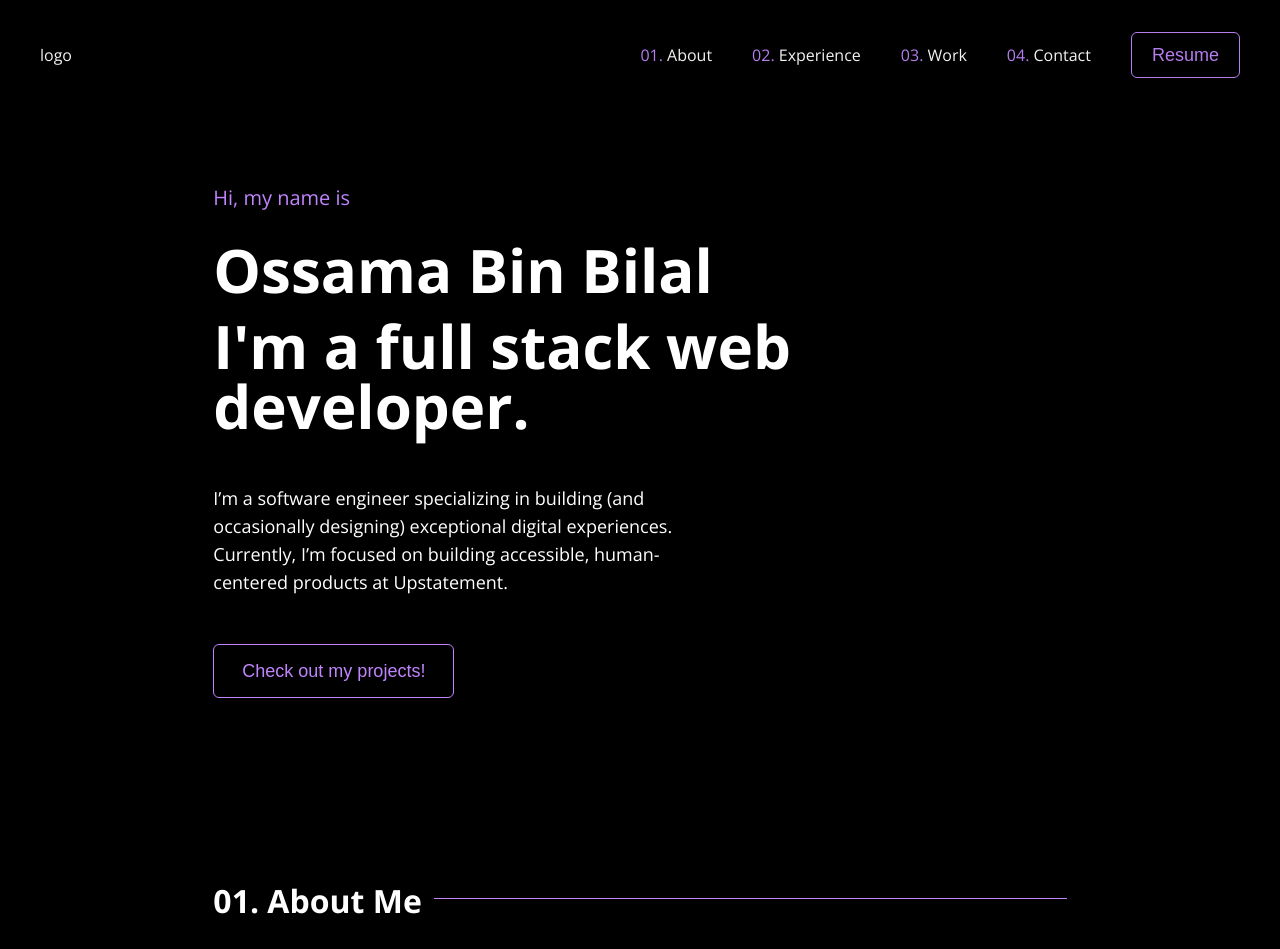
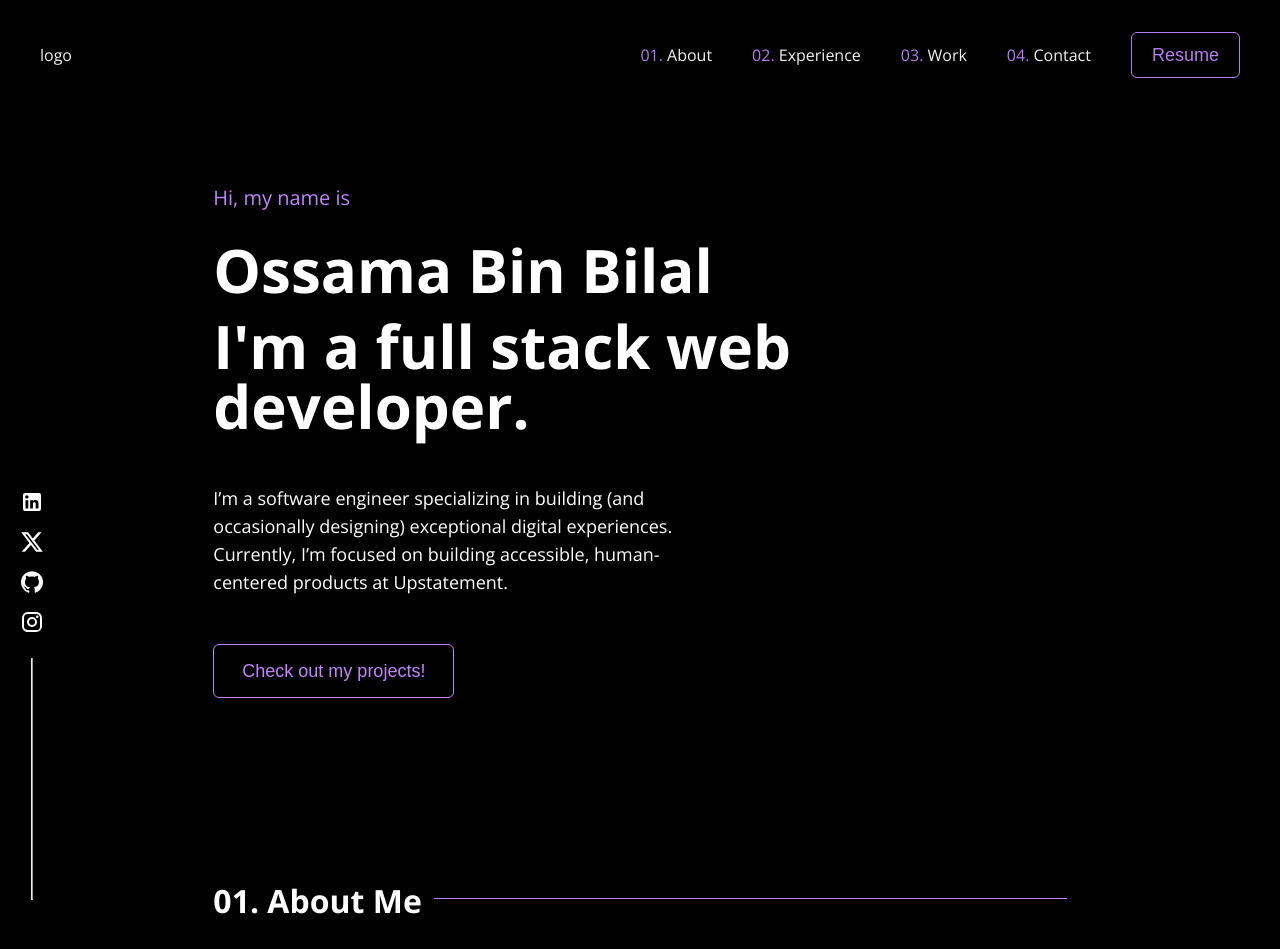
Before and after one commit to Ossama1903/portfolio, a Next.js app: page / in a window 1280 px wide. Shown: the top 949 px of the page. Built offline with nearby package versions, Linux system fonts and the light colour scheme.

Commit message:
Implemented sidebar for socials

```diff
--- a/app/components/Experience/ActiveExperience.tsx
+++ b/app/components/Experience/ActiveExperience.tsx
@@ -10,13 +10,15 @@ const ActiveExperience = ({ activeWorkExperience }: Props) => {
     <>
       <h2 className="mb-2">
         <span>{activeWorkExperience.designation} </span>
-        <span className="text-purple-400">@ {activeWorkExperience.workPlace}</span>
+        <span className="text-purple-400">
+          @ {activeWorkExperience.workPlace}
+        </span>
       </h2>
       <h4 className="mb-5">{activeWorkExperience.timePeriodWorked}</h4>
       <ul>
-        {activeWorkExperience.bullets.map((bullet) => (
+        {activeWorkExperience.bullets.map((bullet, index) => (
           <li className="mb-5">
-            <p>{bullet}</p>
+            <p key={index}>{bullet}</p>
           </li>
         ))}
       </ul>
--- a/app/components/Experience/index.tsx
+++ b/app/components/Experience/index.tsx
@@ -42,8 +42,9 @@ const Experience = () => {
   return (
     <div className="grid grid-cols-12 gap-4">
       <div className="col-span-3 grid grid-cols-12 h-fit">
-        {workExperience.map((experience: Experience) => (
+        {workExperience.map((experience: Experience, index) => (
           <button
+            key={index}
             onClick={() =>
               setActiveWorkExperience(
                 workExperience.filter(
--- a/app/page.tsx
+++ b/app/page.tsx
@@ -1,9 +1,12 @@
+import { GitHub, Instagram, LinkedIn } from "@mui/icons-material";
 import AboutMe from "./components/AboutMe";
 import Container from "./components/Container";
 import Experience from "./components/Experience";
 import Header from "./components/Header";
 import HeadingWithBorder from "./components/HeadingWithBorder";
 import Hero from "./components/Hero";
+
+import XIcon from "@mui/icons-material/X";
 
 export default function Home() {
   return (
@@ -30,7 +33,13 @@ export default function Home() {
           </HeadingWithBorder>
         </div>
       </Container>
-      <h2>02. Where I've Worked</h2>
+      <div className="md:flex flex-col fixed bottom-5 left-5 hidden">
+        <LinkedIn className="mb-4" />
+        <XIcon className="mb-4" />
+        <GitHub className="mb-4" />
+        <Instagram className="mb-[9rem]" />
+        <hr className="bg-white rotate-90 w-[15rem] ml-[-6.8rem]" />
+      </div>
     </>
   );
 }
```
Also changed, not shown: package.json (+8 -4 lines), 1 other file (tests, documents, lock files or other folders).
